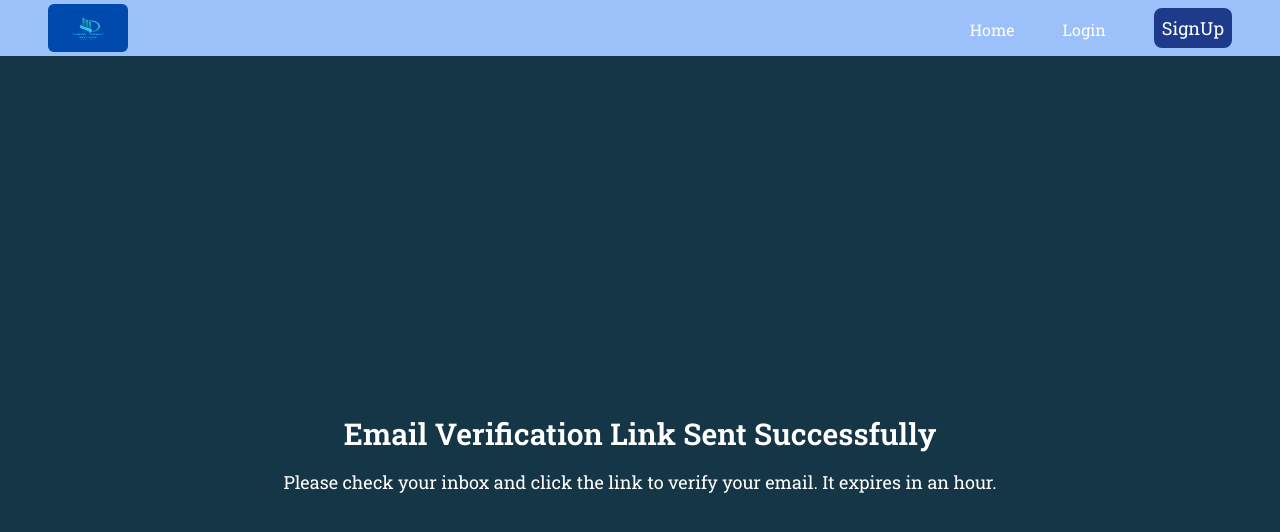
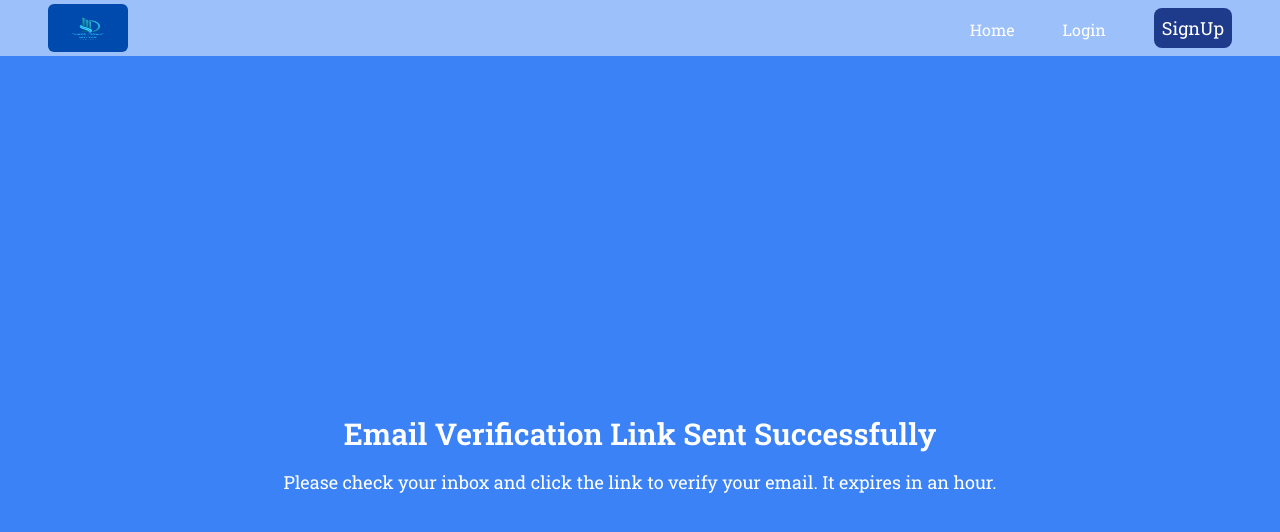
Before and after one commit to davyken/dvote-client, a React (Vite) app: page /verify-email in a window 1280 px wide. Shown: the top 532 px of the page. Built offline with nearby package versions, Linux system fonts and the light colour scheme.

Commit message:
modified content

```diff
--- a/src/Components/VerifyEmails.jsx
+++ b/src/Components/VerifyEmails.jsx
@@ -2,7 +2,7 @@
 
 const VerifyEmails = () => {
   return (
-    <div className="bg-custom-first h-screen flex flex-col items-center justify-center text-white p-4">
+    <div className="bg-blue-500 h-screen flex flex-col items-center justify-center text-white p-4">
       <h1 className="text-center text-xl sm:text-2xl md:text-3xl font-semibold">
         Email Verification Link Sent Successfully
       </h1>
```
